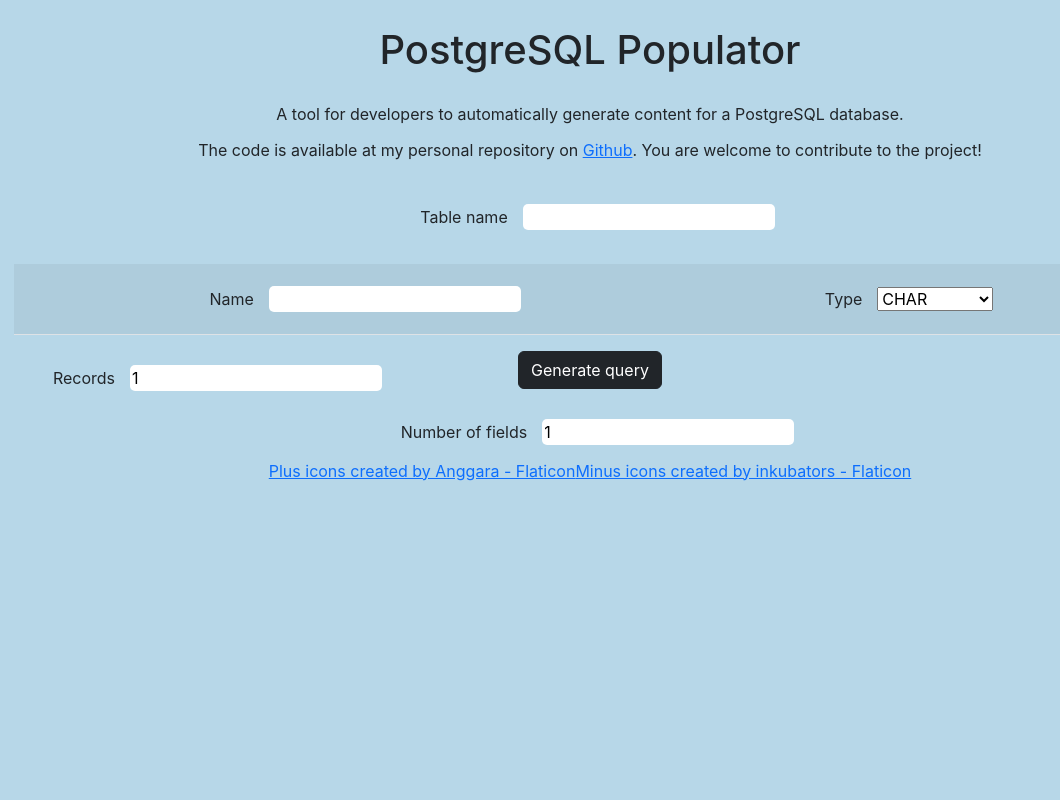
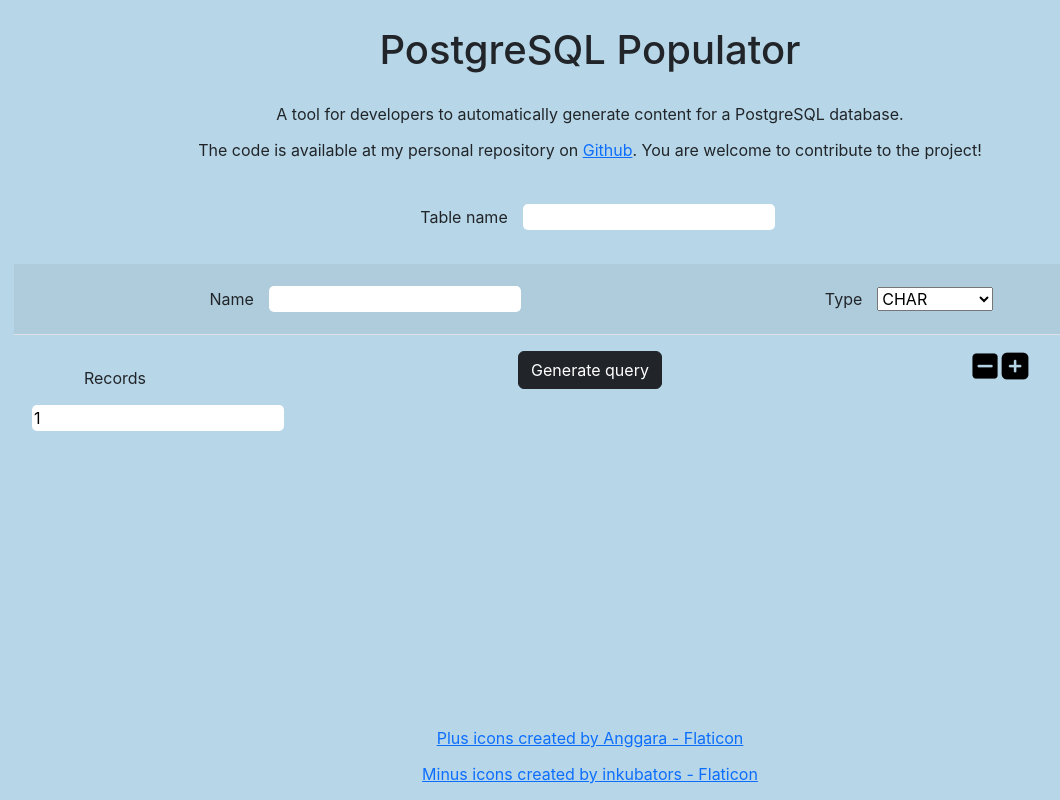
Before and after one commit to daniel-joanol/pgsql-populator-front, a React (Create React App) app: page / in a window 1280 px wide. Shown: the whole page, without its empty margins (50-1110 px from the left). Built offline with nearby package versions, Linux system fonts and the light colour scheme.

Commit message:
Adds buttons

```diff
--- a/src/components/form.jsx
+++ b/src/components/form.jsx
@@ -3,8 +3,6 @@
 import { GenericField } from '../models/genericField';
 import FieldComponent from './field';
 import TYPE from '../models/type.enum.js';
-import minus from '../images/minus-button.png'
-import plus from '../images/add-button.png'
 
 const Form = () => {
 
@@ -14,11 +12,12 @@
     const [records, setRecords] = useState(1);
     const [control, setControl] = useState(false);
 
-    const updateFieldN = (e) => {
-        setFieldN(e.target.value);
+    const updateFieldN = (n) => {
+        let count = fieldN +n;
+        setFieldN(count);
         let newValues = [values[0]];
 
-        for (let i = 1; i < e.target.value; i++) {
+        for (let i = 1; i < count; i++) {
             if (i < values.length) {
                 newValues.push(values[i]);
             } else {
@@ -95,32 +94,29 @@
                     </tbody>
                 </table>
 
-                <div class='container text-center'>
-                    <div class='row'>
-                        <div class='col'>
+                <div className='container text-center'>
+                    <div className='row'>
+                        <div className='col-2 text-left'>
                             <label>Records</label>
                             <input size='1' type='number' min='1' placeholder='1' value={records} onChange={(e) => setRecords(e.target.value)}></input>
                         </div>
 
-                        <div class='col'>
-                            <button type='send' class='btn btn-dark'>Generate query</button>
+                        <div className='col-8'>
+                            <button type='send' className='btn btn-dark'>Generate query</button>
                         </div>
 
-                        <div class='col'>
-                            <img source={minus} alt='' />
-                            <img source={plus} alt='' />
+                        <div className='col-2 row'>
+                            <div className='button' id='minus' onClick={ () => updateFieldN(-1)}/>
+                            <div className='button' id='plus' onClick={ () => updateFieldN(+1)}/>
                         </div>
                     </div>
                 </div>
 
             </form>
 
-            <label>Number of fields</label>
-                            <input size='1' type='number' min='1' placeholder='1' value={fieldN} onChange={(e) => updateFieldN(e)}></input>
-
-            <div>
-                <a href="https://www.flaticon.com/free-icons/plus" title="plus icons">Plus icons created by Anggara - Flaticon</a>
-                <a href="https://www.flaticon.com/free-icons/minus" title="minus icons">Minus icons created by inkubators - Flaticon</a>
+            <div className='fixed-bottom'>
+                <p><a href="https://www.flaticon.com/free-icons/plus" target='_blank' rel='noreferrer'>Plus icons created by Anggara - Flaticon</a></p>
+                <p><a href="https://www.flaticon.com/free-icons/minus" target='_blank' rel='noreferrer'> Minus icons created by inkubators - Flaticon</a></p>
             </div>
         </div>
 
--- a/src/styles/form.css
+++ b/src/styles/form.css
@@ -3,6 +3,7 @@
     padding-left: 5%;
     padding-right: 5%;
     padding-top: 0px;
+    min-height: 300px;
 }
 
 input:focus {
@@ -22,3 +23,22 @@
 #table_name {
     margin: 20px;
 }
+
+.button {
+    height: 30px;
+    width: 30px;
+}
+
+.button:hover {
+    cursor: pointer;
+}
+
+#minus {
+    background-image: url(../images/minus-button.png);
+    text-align: right;
+}
+
+#plus {
+    background-image: url(../images/add-button.png);
+    text-align: right;
+}
```
Also changed, not shown: src/images/add-button.png, src/images/minus-button.png.
